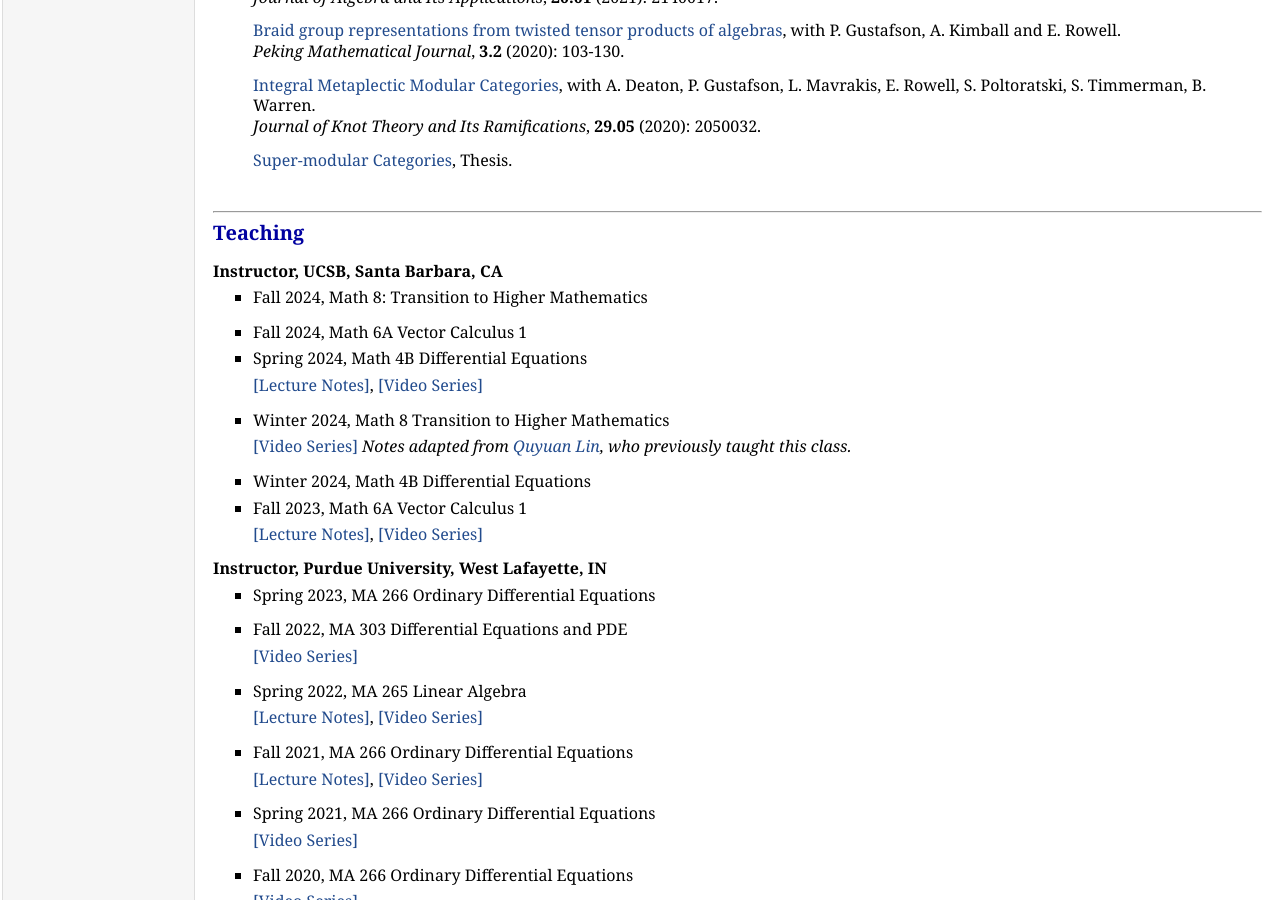
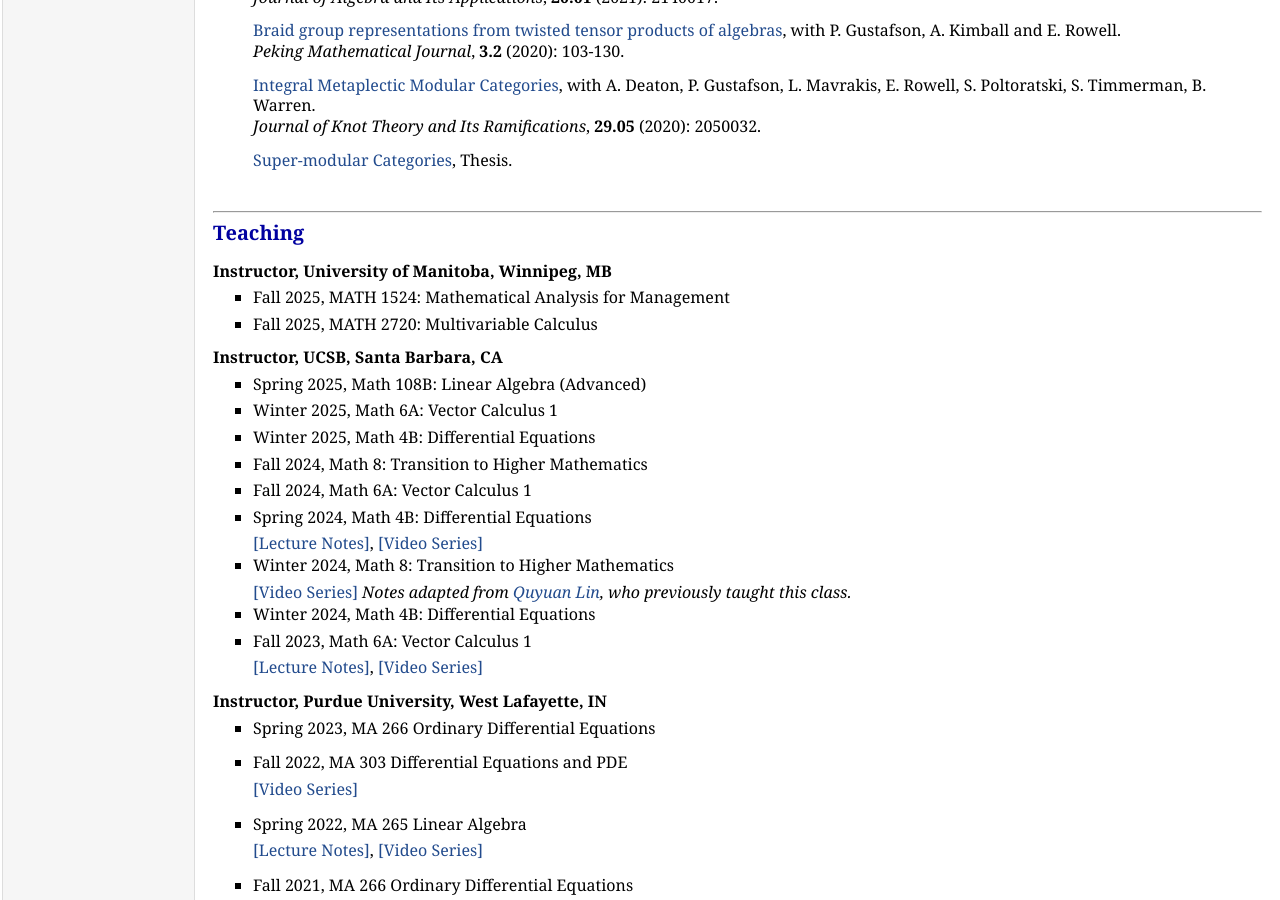
Before and after one commit to zhangqing2513/zhangqing2513.github.io, a Jekyll site: the page index.html, which Jekyll copies as it is, in a window 1280 px wide and 900 px high, scrolled down 1145 px. Built offline with Jekyll 4.4.1, drawn with Linux system fonts in a browser that asks for light colours.

Commit message:
Update index.html

```diff
--- a/index.html
+++ b/index.html
@@ -107,30 +107,34 @@
     </ul>
 </div> -->
 
-            <h2 id='service'><hr><a name="Teaching"></a>Teaching</h2>
+<h2 id='service'><hr><a name="Teaching"></a>Teaching</h2>
 
+<p><span style="font-size: 100%"><strong>Instructor, University of Manitoba, Winnipeg, MB</strong></span></p>
+<ul>
+    <li><p>Fall 2025, MATH 1524: Mathematical Analysis for Management</p></li>
+    <li><p>Fall 2025, MATH 2720: Multivariable Calculus</p></li>
+</ul>
 
-    <p><span style="font-size: 100%"><strong>Instructor, UCSB, Santa Barbara, CA</strong></span></p>
-    <ul>
-	     <li><p> Fall 2024, Math 8: Transition to Higher Mathematics</p>
-                 <p></li>
-                 <p></li>
-                  <li><p> Fall 2024, Math 6A Vector Calculus 1</p>
-      <li><p>Spring 2024, Math 4B Differential Equations</p></li>
-	<a href="https://zhangqing2513.github.io/Math4BSpring2024/Table%20of%20Contents.html" target="_blank">  [Lecture Notes]</a>,
-              <a href="https://www.youtube.com/playlist?list=PLMNQRMtXXp73i-whLDfoVQCMSywXgUC8G" target="_blank">  [Video Series]</a>
-                 <p></li>
-      <li><p>Winter 2024, Math 8 Transition to Higher Mathematics</p></li>
-	       <a href="https://www.youtube.com/playlist?list=PLMNQRMtXXp709sOReI--h8T5Y4lGF9DDo" target="_blank">  [Video Series]</a>  <em>Notes adapted from <a href="https://sites.google.com/view/quyuanlin" target="_blank" rel="noopener">Quyuan Lin</a>, who previously taught this class.</em></p>
-      <li><p>Winter 2024, Math 4B Differential Equations</p></li>
-      <li><p>Fall 2023, Math 6A Vector Calculus 1</p></li>
-	<a href="https://zhangqing2513.github.io/Math6AFall2023/Table%20of%20Contents.html" target="_blank">  [Lecture Notes]</a>,
-              <a href="https://www.youtube.com/playlist?list=PLMNQRMtXXp70N0QSwdarmtMQIrCD86GlA" target="_blank">  [Video Series]</a>
-                 <p></li>
-
-                    <p>
-    </ul>
-  </li>
+<p><span style="font-size: 100%"><strong>Instructor, UCSB, Santa Barbara, CA</strong></span></p>
+<ul>
+    <li><p>Spring 2025, Math 108B: Linear Algebra (Advanced)</p></li>
+    <li><p>Winter 2025, Math 6A: Vector Calculus 1</p></li>
+    <li><p>Winter 2025, Math 4B: Differential Equations</p></li>
+    <li><p>Fall 2024, Math 8: Transition to Higher Mathematics</p></li>
+    <li><p>Fall 2024, Math 6A: Vector Calculus 1</p></li>
+    <li><p>Spring 2024, Math 4B: Differential Equations</p>
+        <a href="https://zhangqing2513.github.io/Math4BSpring2024/Table%20of%20Contents.html" target="_blank">[Lecture Notes]</a>,
+        <a href="https://www.youtube.com/playlist?list=PLMNQRMtXXp73i-whLDfoVQCMSywXgUC8G" target="_blank">[Video Series]</a>
+    </li>
+    <li><p>Winter 2024, Math 8: Transition to Higher Mathematics</p>
+        <a href="https://www.youtube.com/playlist?list=PLMNQRMtXXp709sOReI--h8T5Y4lGF9DDo" target="_blank">[Video Series]</a>
+        <em>Notes adapted from <a href="https://sites.google.com/view/quyuanlin" target="_blank" rel="noopener">Quyuan Lin</a>, who previously taught this class.</em>
+    </li>
+    <li><p>Winter 2024, Math 4B: Differential Equations</p></li>
+    <li><p>Fall 2023, Math 6A: Vector Calculus 1</p>
+        <a href="https://zhangqing2513.github.io/Math6AFall2023/Table%20of%20Contents.html" target="_blank">[Lecture Notes]</a>,
+        <a href="https://www.youtube.com/playlist?list=PLMNQRMtXXp70N0QSwdarmtMQIrCD86GlA" target="_blank">[Video Series]</a>
+    </li>
 </ul>
 
  <p> <span style="font-size: 100%"> <strong>Instructor, Purdue University, West Lafayette, IN</strong> </p>
```
